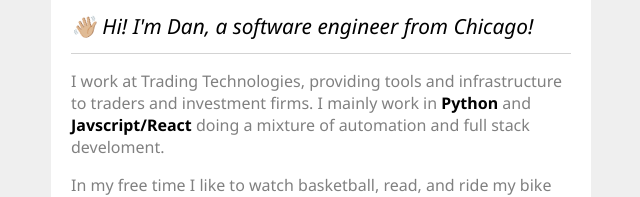
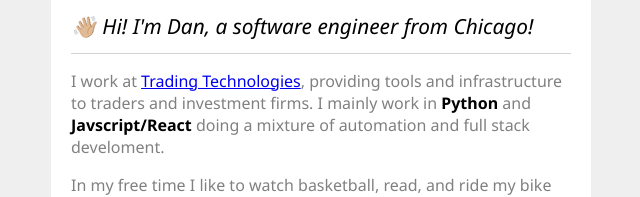
Before and after one commit to djru/djru.github.io, a React (Create React App) app: page / in a window 1280 px wide. Shown: the part 305-502 px from the top of the page, without its empty margins (319-959 px from the left). Built offline with nearby package versions, Linux system fonts and the light colour scheme.

Commit message:
minor tweaks

```diff
--- a/public/index.html
+++ b/public/index.html
@@ -31,9 +31,7 @@
   </head>
 
   <body>
-    <noscript>
-      You need to enable JavaScript to run this app.
-    </noscript>
+    <noscript> You need to enable JavaScript to run this app. </noscript>
     <div id="root"></div>
     <!--
       This HTML file is a template.
--- a/src/App.js
+++ b/src/App.js
@@ -11,9 +11,10 @@ export default function App() {
       <h1>Dan Ruswick</h1>
       <h2>👋🏼 Hi! I'm Dan, a software engineer from Chicago!</h2>
       <p>
-        I work at Trading Technologies, providing tools and infrastructure to
-        traders and investment firms. I mainly work in{" "}
-        <span className="black">Python</span> and{" "}
+        I work at{" "}
+        <a href="https://tradingtechnologies.com">Trading Technologies</a>,
+        providing tools and infrastructure to traders and investment firms. I
+        mainly work in <span className="black">Python</span> and{" "}
         <span className="black">Javscript/React</span> doing a mixture of
         automation and full stack develoment.
       </p>
```
Also changed, not shown: public/manifest.json (added).
